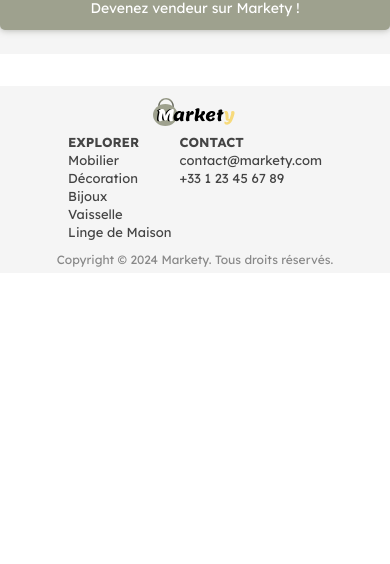
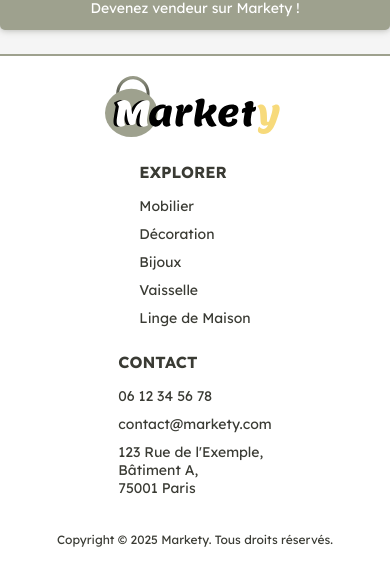
Before and after one commit to cfb2025-2026/Front, a Nuxt app: page / in a window 390 px wide. Shown: the part 760-1324 px from the top of the page. Before the commit the page ends 1033 px from the top, so only its background shows below. Built offline with nearby package versions, Linux system fonts and the light colour scheme; no server answers.

Commit message:
feat: implement footer component with contact and explorer links

```diff
--- /dev/null
+++ b/src/components/ui/Footer.vue
@@ -0,0 +1,153 @@
+<template>
+    <footer class="footer">
+        <img src="/logo.svg" alt="Markety" class="footer-logo" @click="scrollToTop" />
+        <div class="footer-links">
+            <strong>Explorer</strong>
+            <ul>
+                <li><NuxtLink to="/mobilier">Mobilier</NuxtLink></li>
+                <li><NuxtLink to="/decoration">Décoration</NuxtLink></li>
+                <li><NuxtLink to="/bijoux">Bijoux</NuxtLink></li>
+                <li><NuxtLink to="/vaisselle">Vaisselle</NuxtLink></li>
+                <li><NuxtLink to="/linge-de-maison">Linge de Maison</NuxtLink></li>
+            </ul>
+        </div>
+        <div class="footer-contact">
+            <strong>Contact</strong>
+            <ul>
+                <li>06 12 34 56 78</li>
+                <li>contact@markety.com</li>
+                <li>123 Rue de l'Exemple, <br />
+                    Bâtiment A, <br />
+                    75001 Paris
+                </li>
+            </ul>
+        </div>
+        <span class="footer-copy">
+            Copyright © 2025 Markety. Tous droits réservés.
+        </span>
+    </footer>
+</template>
+
+<script setup>
+const scrollToTop = () => {
+  window.scrollTo({
+    top: 0,
+    behavior: 'smooth'
+  });
+};
+</script>
+
+<style scoped>
+.footer {
+    border-top: 2px solid var(--main-color);
+    display: grid;
+    grid-template-columns: repeat(3, 1fr);
+    grid-template-rows: auto 80px;
+    color: var(--text-color);
+    font-size: 14px;
+    padding-top: 40px;
+
+    .footer-logo {
+        grid-area: 1 / 1 / 2 / 2;
+        width: 80%;
+        max-width: 250px;
+        cursor: pointer;
+    }
+
+    .footer-links {
+        grid-area: 1 / 2 / 2 / 3;
+    }
+
+    .footer-contact {
+        grid-area: 1 / 3 / 2 / 4;
+    }
+
+    .footer-logo,
+    .footer-links,
+    .footer-contact {
+        align-self: center;
+        justify-self: center;
+    }
+
+    .footer-contact,
+    .footer-links {
+        align-self: center;
+        justify-self: center;
+        display: flex;
+        flex-direction: column;
+        gap: 15px;
+    }
+
+    ul {
+        list-style: none;
+        padding: 0;
+        margin: 0;
+        display: flex;
+        flex-direction: column;
+        gap: 10px;
+    }
+
+    strong {
+        text-transform: uppercase;
+        font-size: 16px;
+    }
+
+    .footer-copy {
+        grid-area: 2 / 1 / 3 / 4;
+        text-align: center;
+        align-self: center;
+    }
+
+    /* Tablettes */
+    @media (max-width: 768px) {
+        grid-template-columns: 1fr 1fr;
+        grid-template-rows: auto auto auto;
+        padding: 30px 20px;
+        gap: 30px;
+
+        .footer-logo {
+            grid-area: 1 / 1 / 2 / 3;
+            max-width: 200px;
+        }
+
+        .footer-links {
+            grid-area: 2 / 1 / 3 / 2;
+        }
+
+        .footer-contact {
+            grid-area: 2 / 2 / 3 / 3;
+        }
+
+        .footer-copy {
+            grid-area: 3 / 1 / 4 / 3;
+        }
+    }
+
+    /* Mobiles */
+    @media (max-width: 480px) {
+        grid-template-columns: 1fr;
+        grid-template-rows: auto;
+        padding: 20px;
+        gap: 25px;
+
+        .footer-logo {
+            grid-area: auto;
+            max-width: 180px;
+        }
+
+        .footer-links {
+            grid-area: auto;
+        }
+
+        .footer-contact {
+            grid-area: auto;
+        }
+
+        .footer-copy {
+            grid-area: auto;
+            font-size: 12px;
+            padding-top: 10px;
+        }
+    }
+}
+</style>
--- a/src/pages/index.vue
+++ b/src/pages/index.vue
@@ -56,28 +56,7 @@
       </div>
     </section>
 
-    <!-- Footer -->
-    <footer class="footer">
-      <img src="/logo.svg" alt="Markety" class="footer-logo" />
-      <div class="footer-links">
-        <div>
-          <strong>EXPLORER</strong>
-          <div>Mobilier</div>
-          <div>Décoration</div>
-          <div>Bijoux</div>
-          <div>Vaisselle</div>
-          <div>Linge de Maison</div>
-        </div>
-        <div>
-          <strong>CONTACT</strong>
-          <div>contact@markety.com</div>
-          <div>+33 1 23 45 67 89</div>
-        </div>
-      </div>
-      <div class="footer-copy">
-        Copyright © 2024 Markety. Tous droits réservés.
-      </div>
-    </footer>
+    <Footer />
   </div>
 </template>
 
@@ -86,6 +65,7 @@
 import { ref, onMounted } from 'vue'
 import Button from '@/components/ui/Button.vue'
 import Navbar from '~/components/ui/Navbar.vue'
+import Footer from '~/components/ui/Footer.vue'
 
 const showSearch = ref(false)
 function onSearch(query: string) {
@@ -150,7 +130,7 @@ async function loadProducts() {
       const base = (import.meta.env.VITE_API_BASE_URL as string) || 'http://localhost:3000'
       const { data, error } = await useFetch('products', {
         baseURL: base,
-        onRequest ({ request, options }) {
+        onRequest ({ request, options }: { request: Request; options: any }) {
           options.headers.set('Authorization', `Bearer ${import.meta.env.VITE_API_KEY || ''}`)
           options.headers.set('apikey', import.meta.env.VITE_API_KEY || '')
         }
@@ -164,29 +144,7 @@ async function loadProducts() {
       return
     }
   } catch (e) {
-    // fallback below
-  }
-
-  // Fallback fetch (Vue / Vite)
-  try {
-    const base = (import.meta.env.VITE_API_BASE_URL as string) || 'http://localhost:3000'
-    const res = await fetch(`${base.replace(/\/$/,'')}/products`)
-    if (!res.ok) throw new Error(`HTTP ${res.status}`)
-    const json = await res.json()
-    products.value = Array.isArray(json) ? json : (json.products ?? [])
-  } catch (err) {
-    console.error('Erreur fetch produits:', err)
-    products.value = [
-      {
-        product_id: 'fallback-1',
-        product_name: 'Produit indisponible',
-        product_price: 0,
-        product_imgurl: '/logo.svg',
-        product_description: 'Impossible de récupérer les produits.'
-      }
-    ]
-  } finally {
-    loading.value = false
+    console.log('Error using useFetch', e);
   }
 }
 
@@ -211,43 +169,7 @@ onMounted(loadProducts)
   display: flex;
   flex-direction: column;
 }
-/* .header {
-  width: 99vw;
-  background: #f5f5f5;
-  padding: 12px;
-  display: flex;
-  align-items: center;
-  justify-content: space-between;
-}
-.header-logo {
-  height: 32px;
-  margin-left: 32px;
-}
-.header-nav {
-  display: flex;
-  margin-left: 150px;
-  gap: 30px;
-  justify-content: center;
-  flex: 1;
-}
-.header-nav a {
-  color: #222;
-  text-decoration: none;
-  font-weight: 500;
-  font-size: 15px;
-}
-.header-icons {
-  display: flex;
-  gap: 18px;
-  align-items: center;
-  justify-content: flex-end;
-} */
-.searchbar-container {
-  width: 200px;
-  display: flex;
-  align-items: center;
-  justify-content: flex-end;
-}
+
 .banner {
   width: 100vw;
   height: 120px;
@@ -368,35 +290,4 @@ button.customer {
 .cta-content h3 {
   margin-bottom: 12px;
 }
-.footer {
-  width: 100vw;
-  background: #f5f5f5;
-  padding: 12px 0 6px 0;
-  display: flex;
-  flex-direction: column;
-  align-items: center;
-  margin-top: 32px;
-}
-.footer-logo {
-  display: block;
-  height: 28px;
-  margin-bottom: 8px;
-}
-.footer-links {
-  display: flex;
-  gap: 8px;
-  margin-bottom: 8px;
-}
-.footer-links div {
-  display: flex;
-  flex-direction: column;
-  gap: 2px;
-  font-size: 13px;
-  color: #444;
-}
-.footer-copy {
-  font-size: 12px;
-  color: #888;
-  margin-top: 4px;
-}
 </style>
--- a/src/pages/profil.vue
+++ b/src/pages/profil.vue
@@ -2,6 +2,7 @@
   <div class="profil-page">
     <Navbar />
 
+    <div class="profil-content">
       <!-- Avatar -->
       <div class="profil-header">
         <div class="avatar-wrapper">
@@ -64,11 +65,15 @@
         </ul>
       </div>
     </div>
+
+    <Footer />
+  </div>
 </template>
 
 <script setup lang="ts">
 import { ref, onMounted } from 'vue'
 import Navbar from '@/components/ui/Navbar.vue'
+import Footer from '@/components/ui/Footer.vue'
 import MenuItem from '@/components/profil/MenuItem.vue'
 
 const users = ref([])
@@ -77,7 +82,7 @@ async function getUsers() {
   const url = "https://twpsekokpqcpswgzdkjn.supabase.co/rest/v1/Users?select=*"
   const res = await fetch(url, {
     headers: {
-      apikey: "TON_API_KEY", // remplace par ta vraie clé
+      apikey: "TON_API_KEY",
       Authorization: "Bearer TON_API_KEY"
     }
   })
@@ -103,6 +108,12 @@ function onEditAvatar() {
 .profil-page {
   min-height: 100vh;
   background: #fff;
+  display: flex;
+  flex-direction: column;
+}
+
+.profil-content {
+  flex: 1;
   display: flex;
   flex-direction: column;
   align-items: center;
@@ -132,13 +143,14 @@ function onEditAvatar() {
 .profil-menu {
   margin: 0 auto;
   margin-top: 40px;
+  margin-bottom: 40px;
   max-width: 560px;
   width: 100%;
   display: flex;
   flex-direction: column;
   gap: 10px;
   background: transparent;
-  align-items: center; /* centre les items */
+  align-items: center;
 }
 
 .navbar-container {
@@ -200,6 +212,7 @@ function onEditAvatar() {
 
 .users-list {
   margin-top: 32px;
+  margin-bottom: 32px;
   background: #fff;
   padding: 16px;
   border-radius: 12px;
```
Lines whose indentation alone changed are shown as unchanged.
